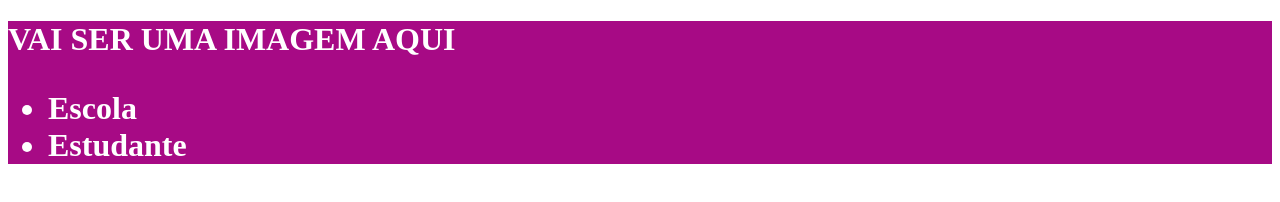
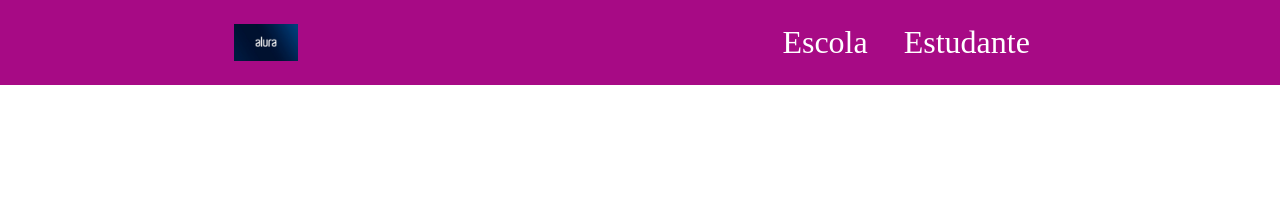
Before and after one commit to MariaKikuti/sitemaria, a plain HTML site: page index.html in a window 1280 px wide. Drawn offline with Linux system fonts and the light colour scheme.

Commit message:
Add files via upload
Cabeçalho ok

```diff
--- a/index.html
+++ b/index.html
@@ -8,11 +8,11 @@
     <link rel="stylesheet" href="style.css">
 </head>
 <body>
-    <header>
-        <h1>VAI SER UMA IMAGEM AQUI
-            <ul>
-                <li>Escola</li>
-                <li>Estudante</li>
+    <header class="cabecalho">
+        <img class="cabecalho-imagem"src="Logoalura.jpg" alt="Logo da Alura">
+            <ul class="cabecalho-lista">
+                <li class="cabecalho-lista-item">Escola</li>
+                <li class="cabecalho-lista-item">Estudante</li>
                 </ul>
 
     </header>
--- a/style.css
+++ b/style.css
@@ -1,4 +1,20 @@
-header {
+*{margin: 0;padding: 0;}
+
+
+
+.cabecalho {
     background-color: #a70a85;
     color: #ffffff;
+    display: flex;
+    justify-content: space-around;
+    align-self: center;
+    padding: 24px 0;
 }
+
+.cabecalho-imagem{
+width: 5%;
+}
+
+.cabecalho-lista-item {
+    display: inline-block;margin: 0 16px;font-size: 32px;
+}
```
Also changed, not shown: Logoalura.jpg (added).
